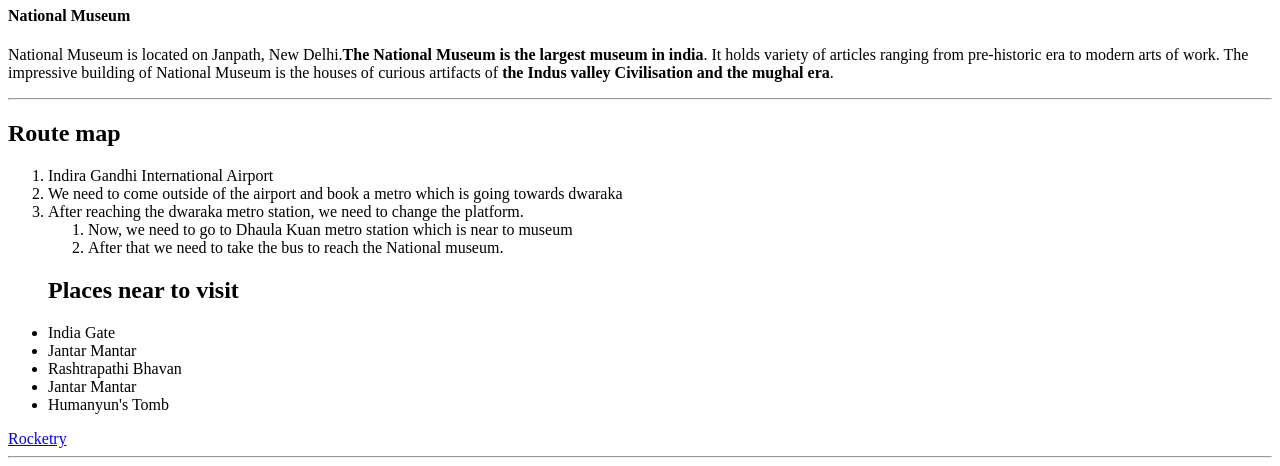
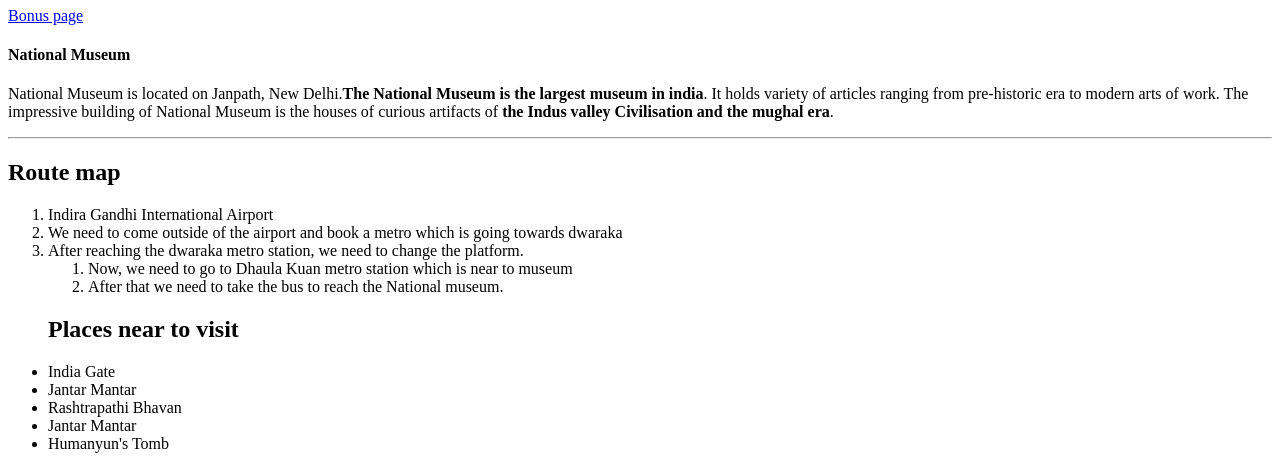
Before and after one commit to 44-563-Web-Apps-F22/44563-webapps-assignment-3-RaviCYalla, a plain HTML site: page index.html in a window 1280 px wide. Shown: the part 73-539 px from the top of the page. Drawn offline with Linux system fonts and the light colour scheme.

Commit message:
Update index.html

```diff
--- a/index.html
+++ b/index.html
@@ -5,6 +5,7 @@
     </head>
     <body>
         <h1>Ravi Yalla</h1>
+        <a href = "bonus.html">Bonus page</a>
         <h4>National Museum</h4>
         <p>National Museum is located on Janpath, New Delhi.<b>The National Museum is the largest museum in india</b>.
            It holds variety of articles ranging from pre-historic era to modern arts of work.
```
